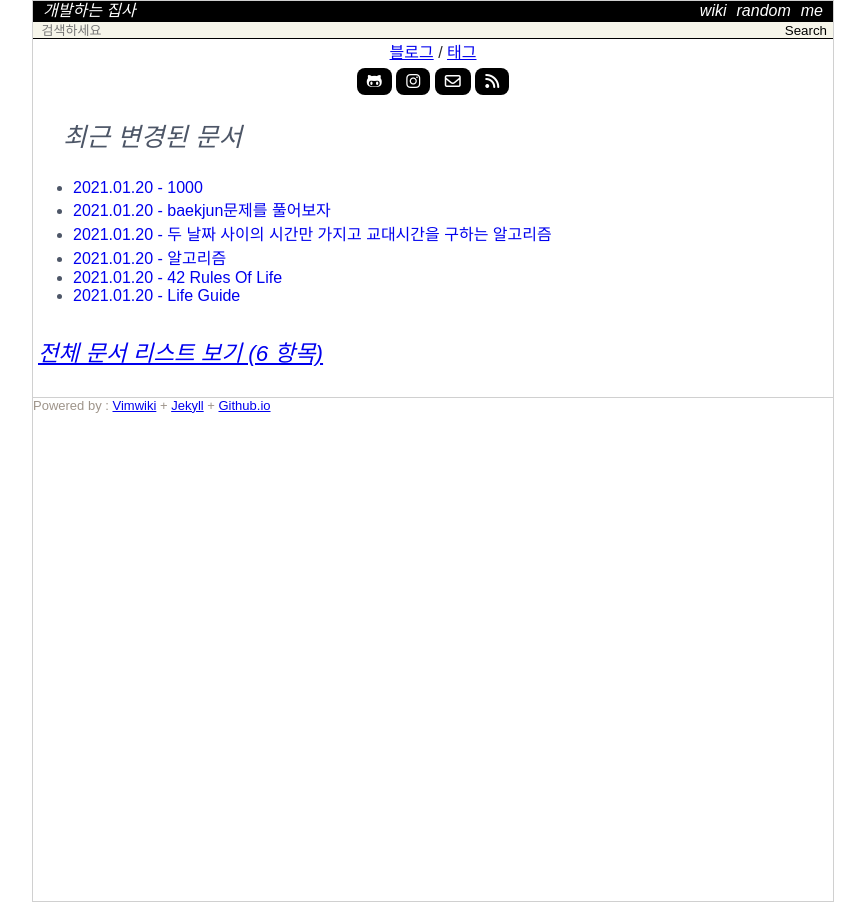
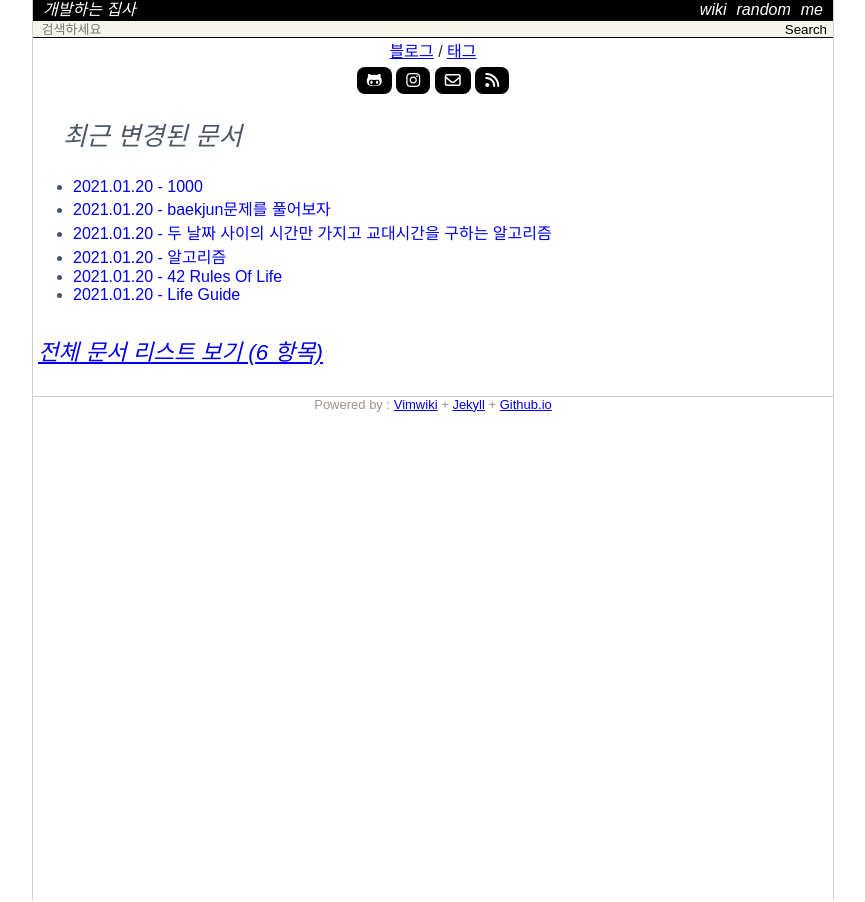
Before and after one commit to Achelous1/achelous1.github.io, a Jekyll site: the page built from index.html, in a window 1280 px wide. Shown: the whole page, without its empty margins (207-1072 px from the left). Built offline with Jekyll 4.4.1, drawn with Linux system fonts in a browser that asks for light colours; nearby versions of some CDN libraries; some web fonts are replaced.

Commit message:
CHANGED footer content to align center and removed front page scroll bar

```diff
--- a/_sass/_layout.scss
+++ b/_sass/_layout.scss
@@ -10,7 +10,8 @@
   body {
     width: 800px;
     margin: auto;
-    border: 1px solid #d0d0d0;
+    border-left: 1px solid #d0d0d0;
+    border-right: 1px solid #d0d0d0;
   }
 }
 
@@ -243,4 +244,5 @@ div.search {
     border-top: 1px solid #d0d0d0;
     color: $third-font-color;
     font-size: 13px;
+    text-align: center;
 }
```
